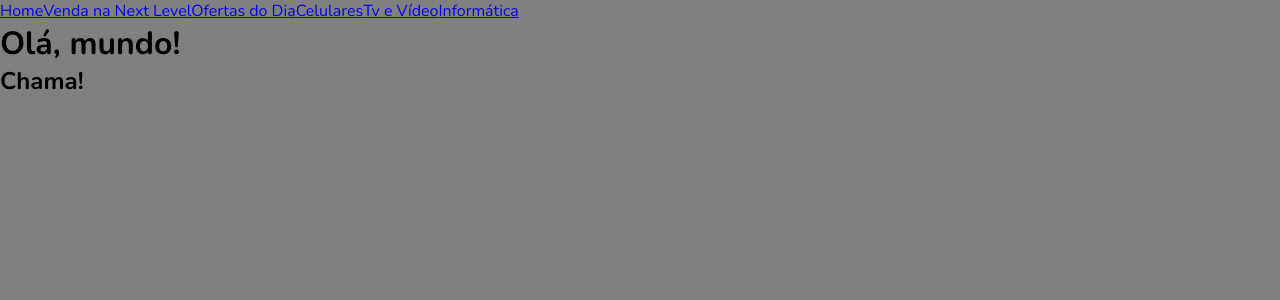
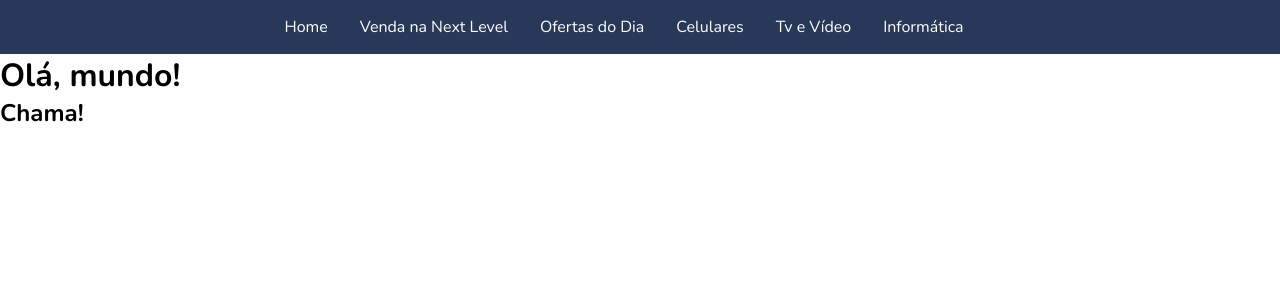
Before and after one commit to WallaceHolanda/next_level_store, a React (Create React App) app: page / in a window 1280 px wide. Shown: the top 300 px of the page. Built offline with nearby package versions, Linux system fonts and the light colour scheme.

Commit message:
Criando a Navbar

```diff
--- a/src/App.js
+++ b/src/App.js
@@ -1,18 +1,12 @@
-import {BrowserRouter as Router, Routes, Route, Link} from 'react-router-dom';
+import {BrowserRouter as Router, Routes, Route} from 'react-router-dom';
+import Navbar from './components/layout/Navbar';
 
 import Home from './components/pages/Home';
 
 function App() {
   return (
     <Router>
-      <ul>
-        <Link to="/">Home</Link>
-        <Link to="/">Venda na Next Level</Link>
-        <Link to="/">Ofertas do Dia</Link>
-        <Link to="/">Celulares</Link>
-        <Link to="/">Tv e Vídeo</Link>
-        <Link to="/">Informática</Link>
-      </ul>
+      <Navbar />
 
       <Routes>
         <Route exact path='/' element={<Home/>}/>
--- /dev/null
+++ b/src/components/layout/Navbar.js
@@ -0,0 +1,37 @@
+import { Link } from 'react-router-dom';
+import styles from './Navbar.module.css';
+
+function Navbar() {
+    return (
+        <nav className={styles.navbar}>
+            <ul className={styles.list}>
+                <li className={styles.item}>
+                    <Link to="/">Home</Link>
+                </li>
+
+                <li className={styles.item}>
+                    <Link to="/">Venda na Next Level</Link>
+                </li>
+
+                <li className={styles.item}>
+                    <Link to="/">Ofertas do Dia</Link>
+                </li>
+
+                <li className={styles.item}>
+                    <Link to="/">Celulares</Link>
+                </li>
+
+                <li className={styles.item}>
+                    <Link to="/">Tv e Vídeo</Link>
+                </li>
+
+                <li className={styles.item}>
+                    <Link to="/">Informática</Link>
+                </li>
+            </ul>
+        </nav>
+    );
+
+}
+
+export default Navbar;
--- /dev/null
+++ b/src/components/layout/Navbar.module.css
@@ -0,0 +1,26 @@
+.navbar {
+    display: flex;
+    justify-content: space-between;
+    background-color: #283859;
+    padding: 1em;
+    justify-content: center;
+}
+
+.list {
+    display: flex;
+    list-style: none;
+    align-items: center;
+}
+
+.item {
+    margin-right: 2em;
+}
+
+.item a {
+    color: #FFF;
+    text-decoration: none;
+}
+
+.item a:hover {
+    color: #7D8EB2;
+}
--- a/src/index.css
+++ b/src/index.css
@@ -6,6 +6,6 @@
 }
 
 html, body, #root {
-  background-color: gray;
+  background-color: white;
   height: 100%;
 }
```
